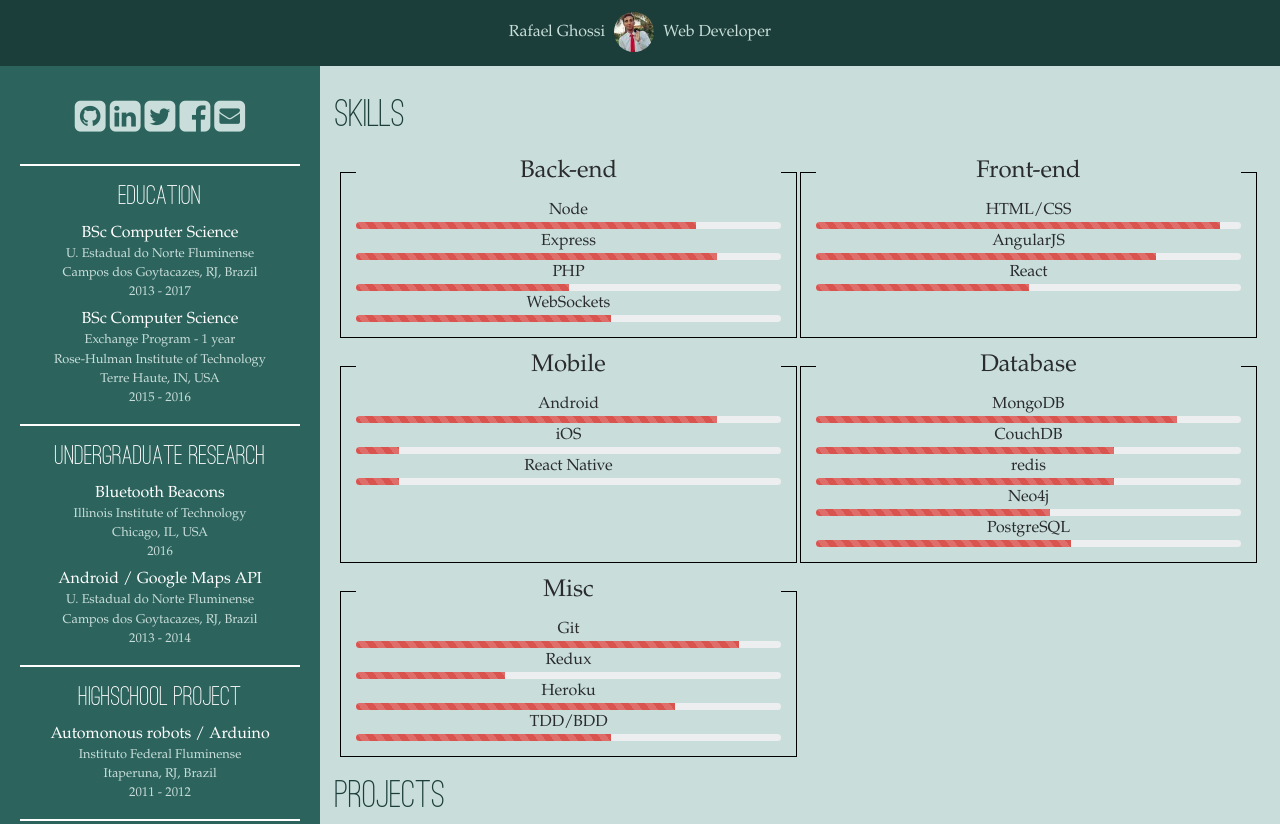
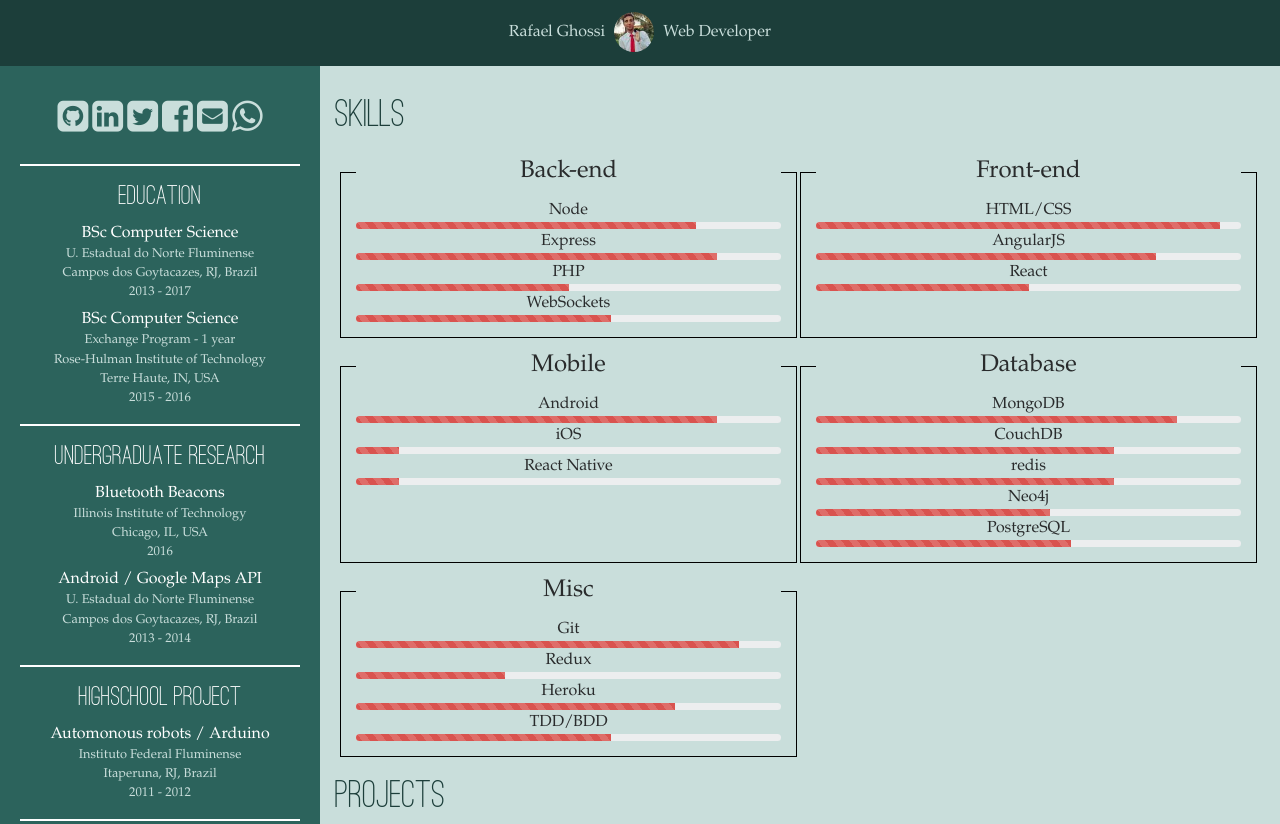
Before and after one commit to rghossi/rghossi.github.io, a plain HTML site: page index.html in a window 1280 px wide. Shown: the top 824 px of the page. Drawn offline with nearby package versions, Linux system fonts and the light colour scheme.

Commit message:
added whatsapp icon

```diff
--- a/index.html
+++ b/index.html
@@ -29,6 +29,7 @@
             <a href="https://twitter.com/rghossi" target="_blank"><i class="fa fa-twitter-square"></i></a>
             <a href="https://facebook.com/rafaelghossi" target="_blank"><i class="fa fa-facebook-square"></i></a>
             <a href="mailto:rafael.ghossi@gmail.com?Subject=Hello" target="_top"><i class="fa fa-envelope-square" aria-hidden="true"></i></a>
+            <a href="tel:+5522998871161" target="_top"><i class="fa fa-whatsapp" aria-hidden="true"></i></a>
             <hr />
             <h3>Education</h3>
             <div class="education-content">
```
